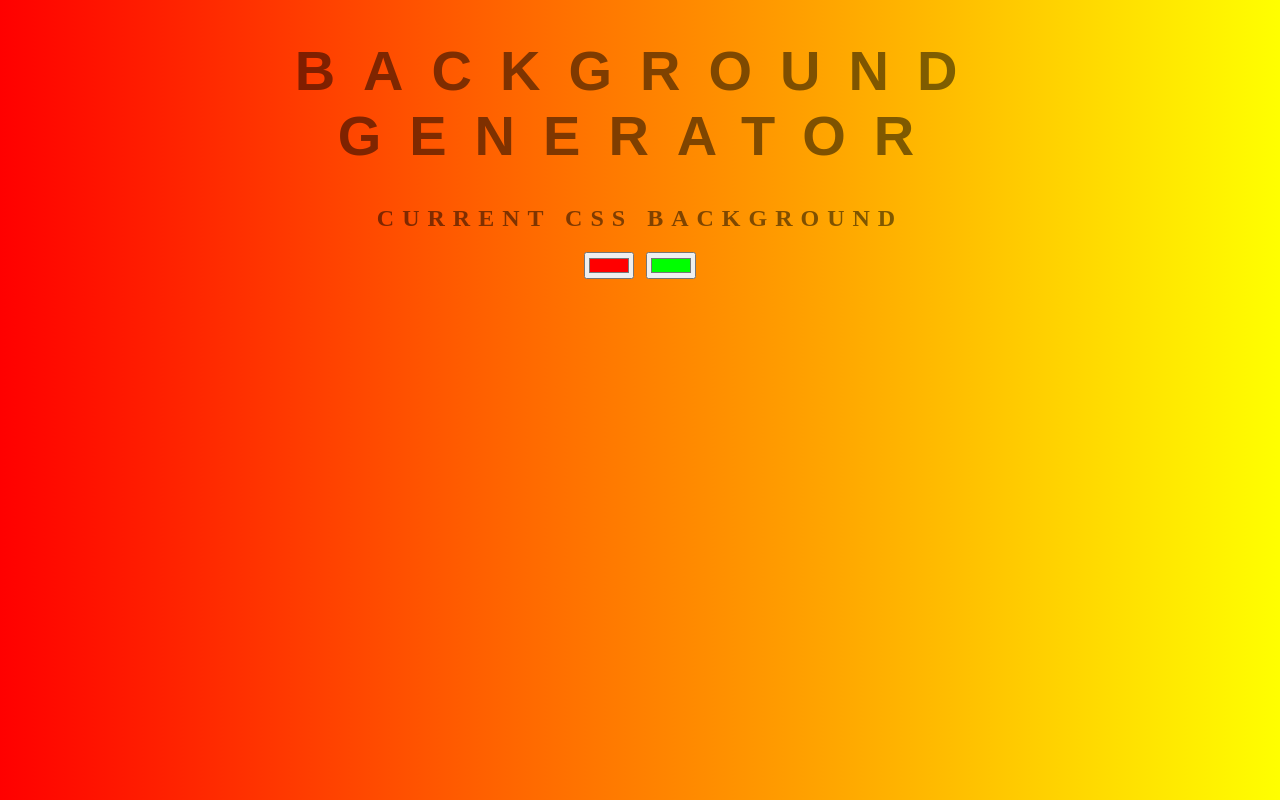
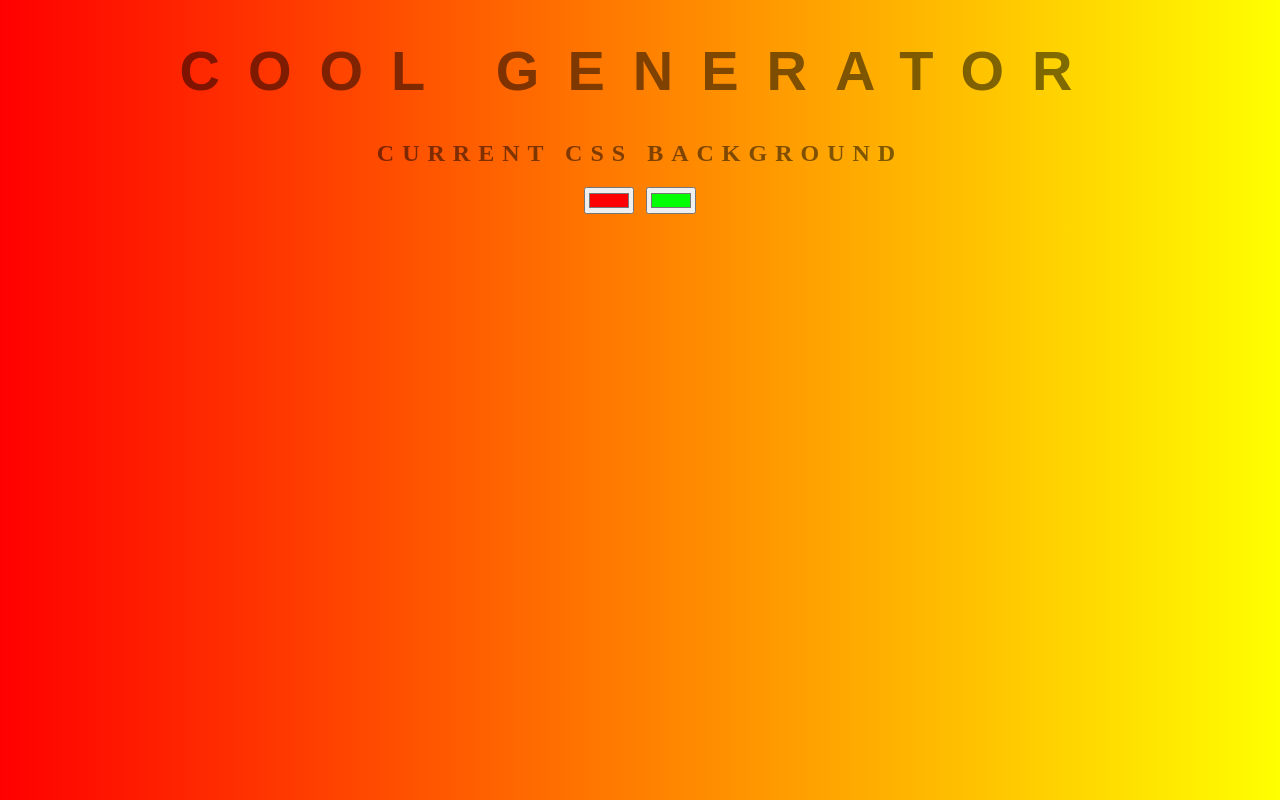
Before and after one commit to Mark-DSouza/background-generator, a plain HTML site: page index.html in a window 1280 px wide. Drawn offline with Linux system fonts and the light colour scheme.

Commit message:
changing title

```diff
--- a/index.html
+++ b/index.html
@@ -5,7 +5,7 @@
 	<link rel="stylesheet" type="text/css" href="style.css">
 </head>
 <body id="gradient">
-	<h1>BACKGROUND GENERATOR</h1>
+	<h1>Cool GENERATOR</h1>
 	<h2>CURRENT CSS BACKGROUND</h2>
 	<input id="color1" type="color" name="color1" value=#FF0000>
 	<input id="color2" type="color" name="color2" value=#00FF00>
```
